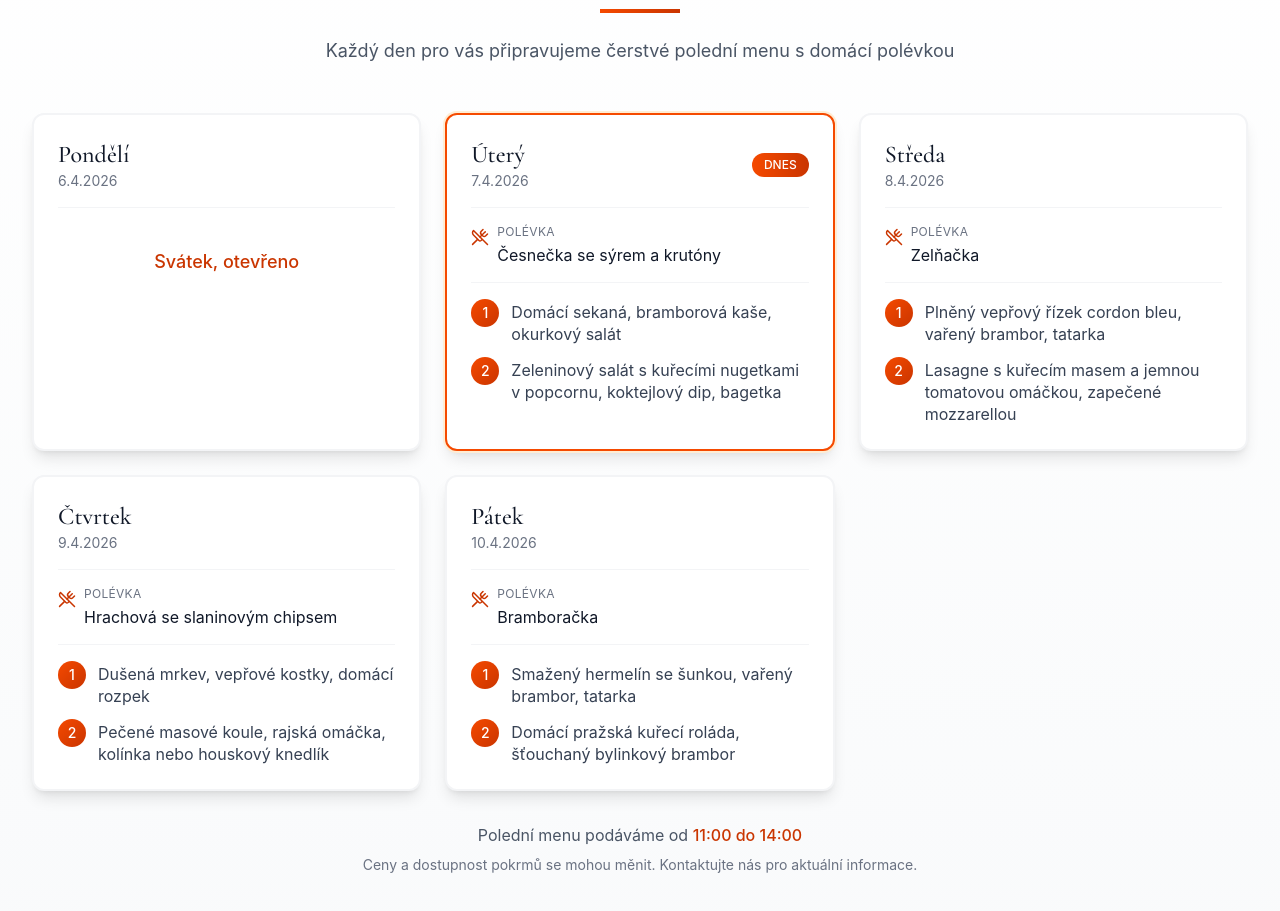
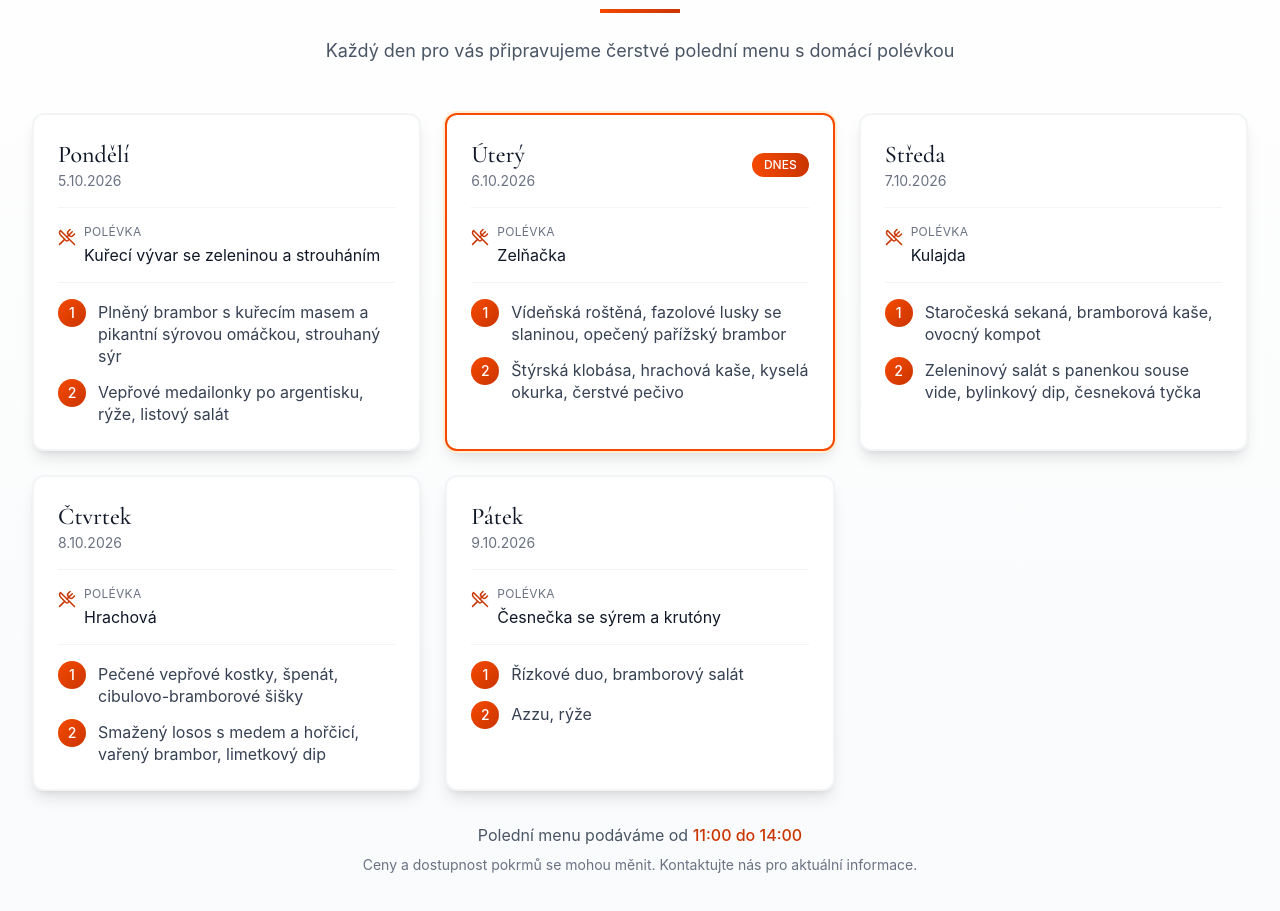
Before and after one commit to mesconliska-maker/Z-meck-restaurace, a React (Vite) app: page / in a window 1280 px wide. Shown: the part 991-1902 px from the top of the page. Built offline with nearby package versions, Linux system fonts and the light colour scheme; no server answers.

Commit message:
Aktualizace týdenního menu 5.–9. 10. 2026
Pondělí–Pátek s novými polévkami a hlavními jídly dle Facebookového
příspěvku Zámecké restaurace.

Co-Authored-By: Claude Sonnet 4.6 <noreply@anthropic.com>
Claude-Session: https://claude.ai/code/session_01AR9tUbmsYEneo5HfTkRccr

```diff
--- a/src/app/components/WeeklyMenu.tsx
+++ b/src/app/components/WeeklyMenu.tsx
@@ -20,41 +20,43 @@ const SHEET_URL = `https://docs.google.com/spreadsheets/d/${SHEET_ID}/gviz/tq?tq
 
 const fallbackMenu: DayMenu[] = [
   {
-    day: "Pondělí", date: "6.4.2026", isToday: false,
-    note: "Svátek, otevřeno",
-    soup: "",
-    meals: []
-  },
-  {
-    day: "Úterý", date: "7.4.2026", isToday: false,
-    soup: "Česnečka se sýrem a krutóny",
+    day: "Pondělí", date: "5.10.2026", isToday: false,
+    soup: "Kuřecí vývar se zeleninou a strouháním",
     meals: [
-      { number: "1", name: "Domácí sekaná, bramborová kaše, okurkový salát" },
-      { number: "2", name: "Zeleninový salát s kuřecími nugetkami v popcornu, koktejlový dip, bagetka" }
+      { number: "1", name: "Plněný brambor s kuřecím masem a pikantní sýrovou omáčkou, strouhaný sýr" },
+      { number: "2", name: "Vepřové medailonky po argentisku, rýže, listový salát" }
     ]
   },
   {
-    day: "Středa", date: "8.4.2026", isToday: false,
+    day: "Úterý", date: "6.10.2026", isToday: false,
     soup: "Zelňačka",
     meals: [
-      { number: "1", name: "Plněný vepřový řízek cordon bleu, vařený brambor, tatarka" },
-      { number: "2", name: "Lasagne s kuřecím masem a jemnou tomatovou omáčkou, zapečené mozzarellou" }
+      { number: "1", name: "Vídeňská roštěná, fazolové lusky se slaninou, opečený pařížský brambor" },
+      { number: "2", name: "Štýrská klobása, hrachová kaše, kyselá okurka, čerstvé pečivo" }
     ]
   },
   {
-    day: "Čtvrtek", date: "9.4.2026", isToday: false,
-    soup: "Hrachová se slaninovým chipsem",
+    day: "Středa", date: "7.10.2026", isToday: false,
+    soup: "Kulajda",
     meals: [
-      { number: "1", name: "Dušená mrkev, vepřové kostky, domácí rozpek" },
-      { number: "2", name: "Pečené masové koule, rajská omáčka, kolínka nebo houskový knedlík" }
+      { number: "1", name: "Staročeská sekaná, bramborová kaše, ovocný kompot" },
+      { number: "2", name: "Zeleninový salát s panenkou souse vide, bylinkový dip, česneková tyčka" }
     ]
   },
   {
-    day: "Pátek", date: "10.4.2026", isToday: false,
-    soup: "Bramboračka",
+    day: "Čtvrtek", date: "8.10.2026", isToday: false,
+    soup: "Hrachová",
     meals: [
-      { number: "1", name: "Smažený hermelín se šunkou, vařený brambor, tatarka" },
-      { number: "2", name: "Domácí pražská kuřecí roláda, šťouchaný bylinkový brambor" }
+      { number: "1", name: "Pečené vepřové kostky, špenát, cibulovo-bramborové šišky" },
+      { number: "2", name: "Smažený losos s medem a hořčicí, vařený brambor, limetkový dip" }
+    ]
+  },
+  {
+    day: "Pátek", date: "9.10.2026", isToday: false,
+    soup: "Česnečka se sýrem a krutóny",
+    meals: [
+      { number: "1", name: "Řízkové duo, bramborový salát" },
+      { number: "2", name: "Azzu, rýže" }
     ]
   }
 ];
```
